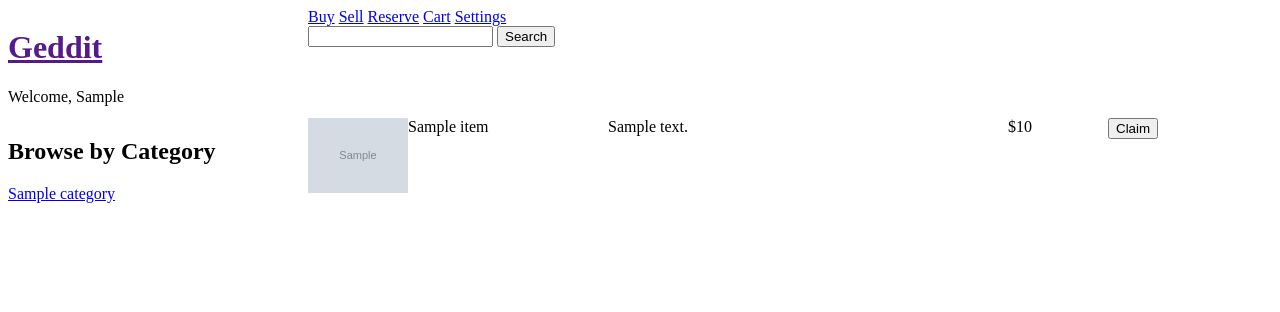
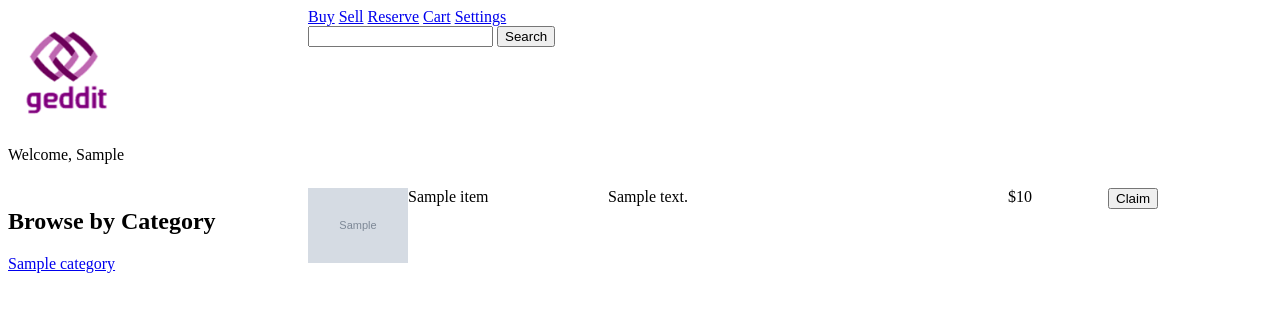
Before and after one commit to kxing/Geddit, a Django app: template templates/buy.html in a window 1280 px wide. Shown: the top 312 px of the page. Run offline with Django 3.2, Linux system fonts and the light colour scheme; a user stored in the database is signed in; tables that the repository leaves empty hold one stand-in row (values such as "Sample post"); the template is opened without the code that fills it: values that come from a table or form of the project are taken from there, most other values are stand-ins (such as "Sample title", 1, 10 or a date in 2020); grey boxes marked "Sample" are stand-in pictures; some libraries are stand-ins or nearby versions.

Commit message:
Added our logo.

```diff
--- a/data/static/css/logo.css
+++ b/data/static/css/logo.css
@@ -1,4 +1,10 @@
 #logo {
     float: left;
     width: 300px;
+    height: 130px;
 }
+
+#logo-image {
+    width: 110px;
+    max-height: 87px;
+}
--- a/data/static/css/site.css
+++ b/data/static/css/site.css
@@ -1,6 +1,6 @@
 #heading {
     clear: both;
-    height: 110px;
+    height: 180px;
     width: 100%;
 }
 
--- a/templates/logo.html
+++ b/templates/logo.html
@@ -1,6 +1,8 @@
 <link rel="stylesheet" type="text/css" href="{{ STATIC_URL }}css/logo.css" />
 
 <div id="logo">
-  <h1><a href="{{ SITE_ROOT }}">Geddit</a></h1>
+  <h1>
+    <a href="{{ SITE_ROOT }}"><img id="logo-image" src="{{ STATIC_URL }}images/logo.png" alt="Geddit" /></a>
+  </h1>
   <div>Welcome, {{ user.first_name }}</div>
 </div>
```
Also changed, not shown: data/static/images/logo.png (added).
